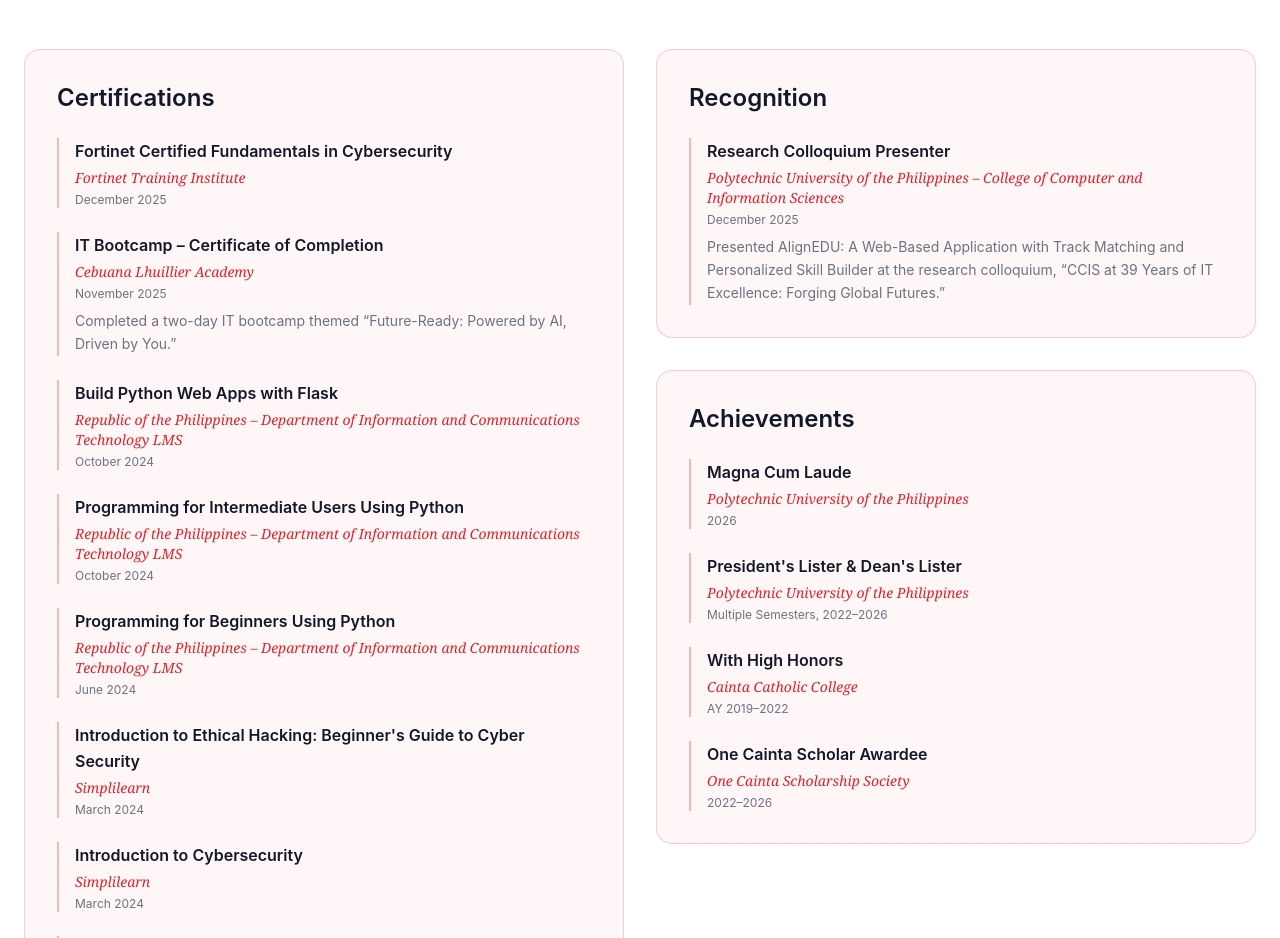
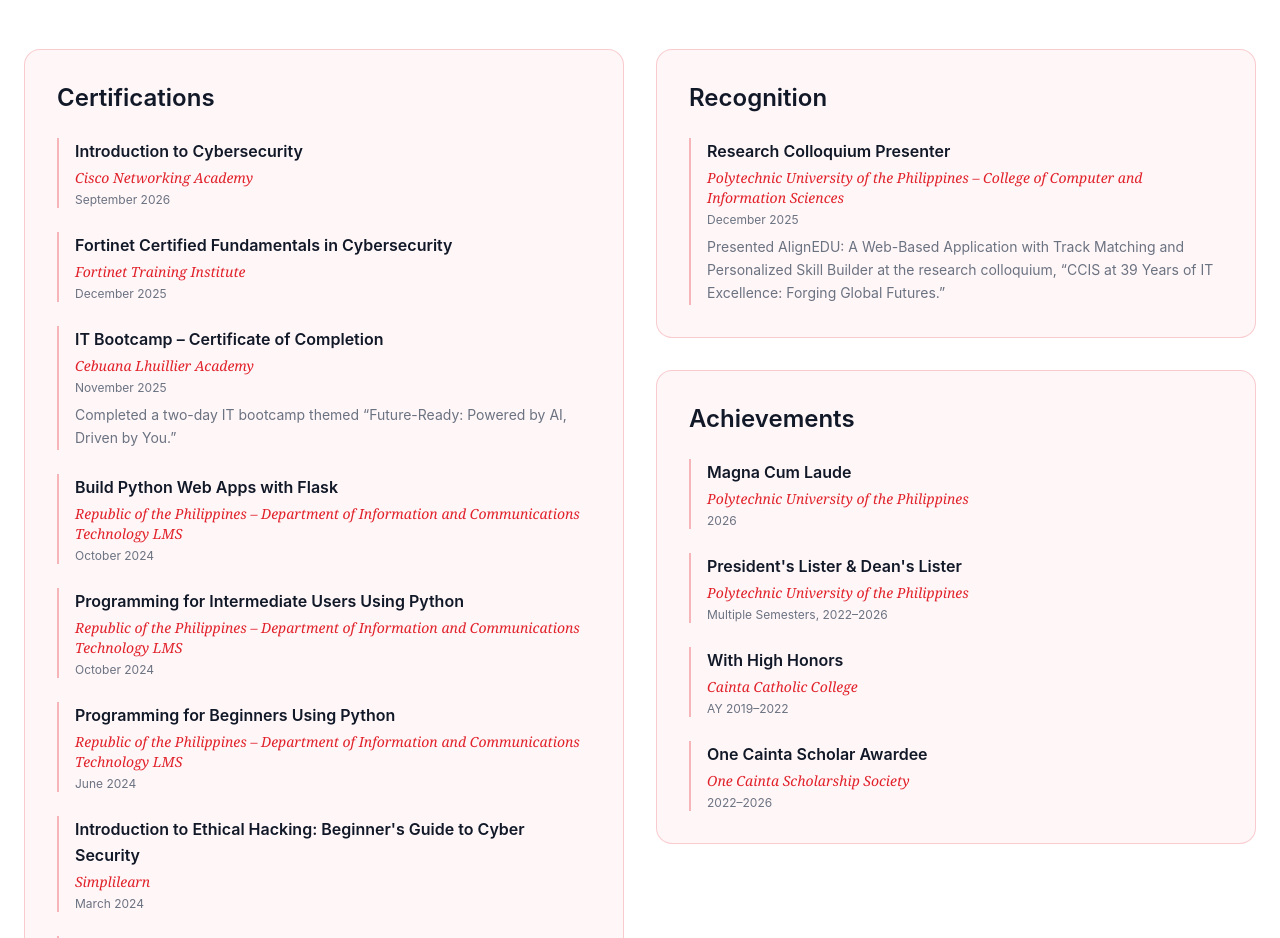
Before and after one commit to jameymey/Jamaica-Pingol, a React (Vite) app: page /about in a window 1280 px wide. Shown: the part 2940-3878 px from the top of the page. Built offline with nearby package versions, Linux system fonts and the light colour scheme.

Commit message:
Cert Update

```diff
--- a/src/pages/About/CertificationsAwards.jsx
+++ b/src/pages/About/CertificationsAwards.jsx
@@ -1,5 +1,10 @@
 export const CertificationsAwards = () => {
   const certifications = [
+    {
+      title: "Introduction to Cybersecurity",
+      organization: "Cisco Networking Academy",
+      date: "September 2026",
+    },
     {
       title: "Fortinet Certified Fundamentals in Cybersecurity",
       organization: "Fortinet Training Institute",
```
